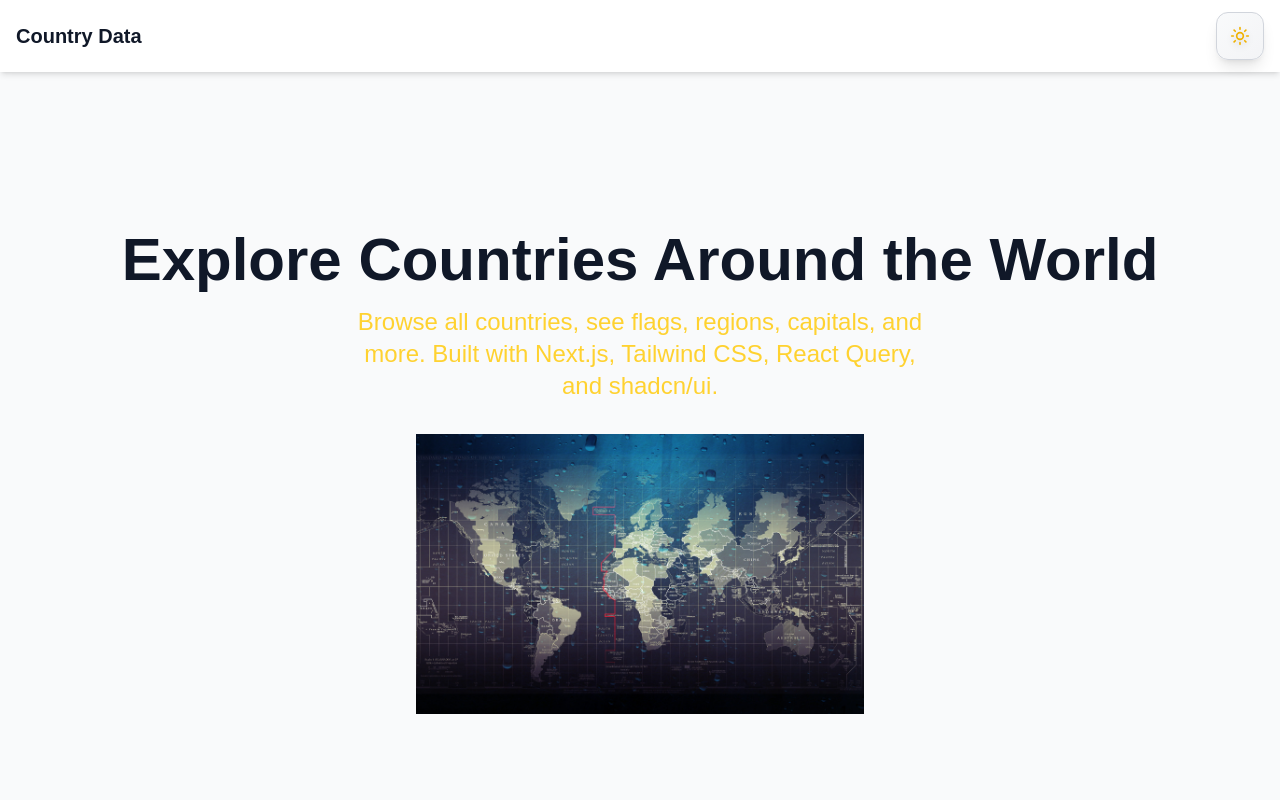
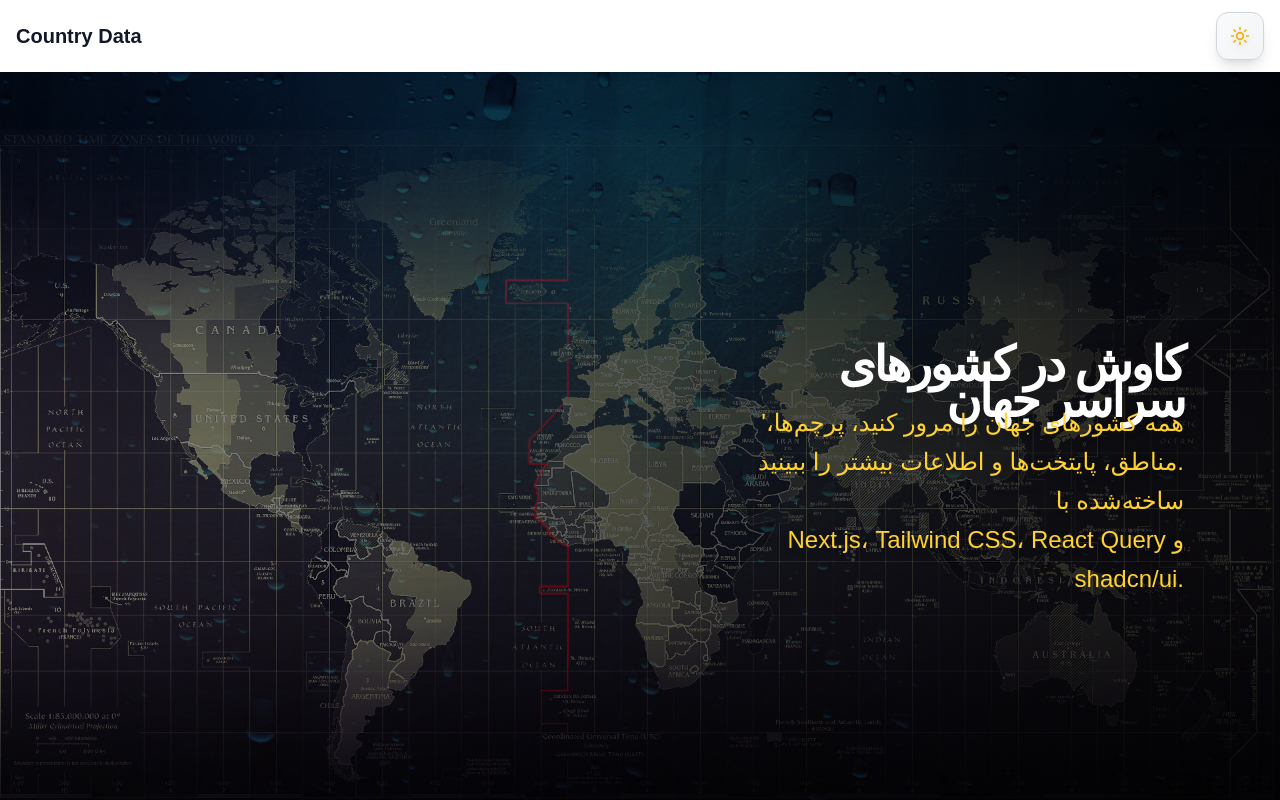
Before and after one commit to arwinghaderi/Country-Data-, a Next.js app: page / in a window 1280 px wide. Shown: the top 800 px of the page. Built offline with nearby package versions, Linux system fonts and the light colour scheme.

Commit message:
feat(hero): add dynamic typewriter effect and updated hero section

```diff
--- a/package.json
+++ b/package.json
@@ -20,6 +20,7 @@
     "react": "19.1.0",
     "react-dom": "19.1.0",
     "react-icons": "^5.5.0",
+    "react-simple-typewriter": "^5.0.1",
     "shadcn-ui": "^0.9.5",
     "tailwind-merge": "^3.3.1"
   },
--- a/src/app/page.tsx
+++ b/src/app/page.tsx
@@ -1,29 +1,21 @@
-'use client'
-
 import Image from 'next/image'
+import HeroTitle from '@/components/Landing/HeroTitle/HeroTitle'
 
 export default function Home() {
   return (
-    <section className="min-h-screen flex flex-col items-center justify-center bg-gray-50 dark:bg-gray-900 text-gray-900 dark:text-gray-100 px-4">
-      {/* Hero Text */}
-      <h1 className="text-4xl md:text-6xl font-bold mb-4 text-center">
-        Explore Countries Around the World
-      </h1>
+    <section className="relative min-h-screen flex items-center justify-end overflow-hidden">
+      <Image
+        src="/world-map.jpg"
+        alt="World Map"
+        fill
+        priority
+        className="object-cover object-center brightness-[0.6]"
+      />
 
-      <p className="text-lg md:text-2xl text-center max-w-xl mb-8  text-amber-300 ">
-        Browse all countries, see flags, regions, capitals, and more. Built with
-        Next.js, Tailwind CSS, React Query, and shadcn/ui.
-      </p>
+      <div className="absolute inset-0 bg-gradient-to-l from-black/70 via-black/40 to-transparent" />
 
-      {/* Placeholder image (optional) */}
-      <div className="w-full max-w-md">
-        <Image
-          src="/world-map.jpg"
-          alt="World Map"
-          width={600}
-          height={400}
-          className="mx-auto"
-        />
+      <div className="relative z-10 text-right px-8 sm:px-16 md:px-24  w-full md:w-1/2">
+        <HeroTitle />
       </div>
     </section>
   )
--- /dev/null
+++ b/src/components/Landing/HeroTitle/HeroTitle.tsx
@@ -0,0 +1,28 @@
+'use client'
+
+import { Typewriter } from 'react-simple-typewriter'
+
+export default function HeroTitle() {
+  return (
+    <>
+      <h1 className="text-4xl md:text-5xl font-bold mb-4 text-white drop-shadow-2xl leading-9 tracking-tighter  h-10">
+        <Typewriter
+          words={['کاوش در کشورهای سراسر جهان']}
+          loop={true}
+          typeSpeed={150}
+          deleteSpeed={80}
+          delaySpeed={2000}
+        />
+      </h1>
+
+      <p className="text-lg md:text-2xl text-amber-300 drop-shadow-md leading-relaxed">
+        'همه کشورهای جهان را مرور کنید، پرچم‌ها، مناطق، پایتخت‌ها و اطلاعات
+        بیشتر را ببینید.
+        <br />
+        ساخته‌شده با
+        <br />
+        Next.js، Tailwind CSS، React Query و shadcn/ui.
+      </p>
+    </>
+  )
+}
--- a/src/components/module/Navbar/Navbar.tsx
+++ b/src/components/module/Navbar/Navbar.tsx
@@ -5,7 +5,6 @@ export default function Navbar() {
   return (
     <nav className="bg-white dark:bg-gray-900 shadow-md sticky top-0 z-50 transition-colors">
       <div className="container mx-auto px-4 py-3 flex justify-between items-center">
-        {/* لوگو */}
         <Link
           href="/"
           className="text-xl font-bold text-gray-900 dark:text-gray-100"
```
Also changed, not shown: 1 other file (tests, documents, lock files or other folders).
